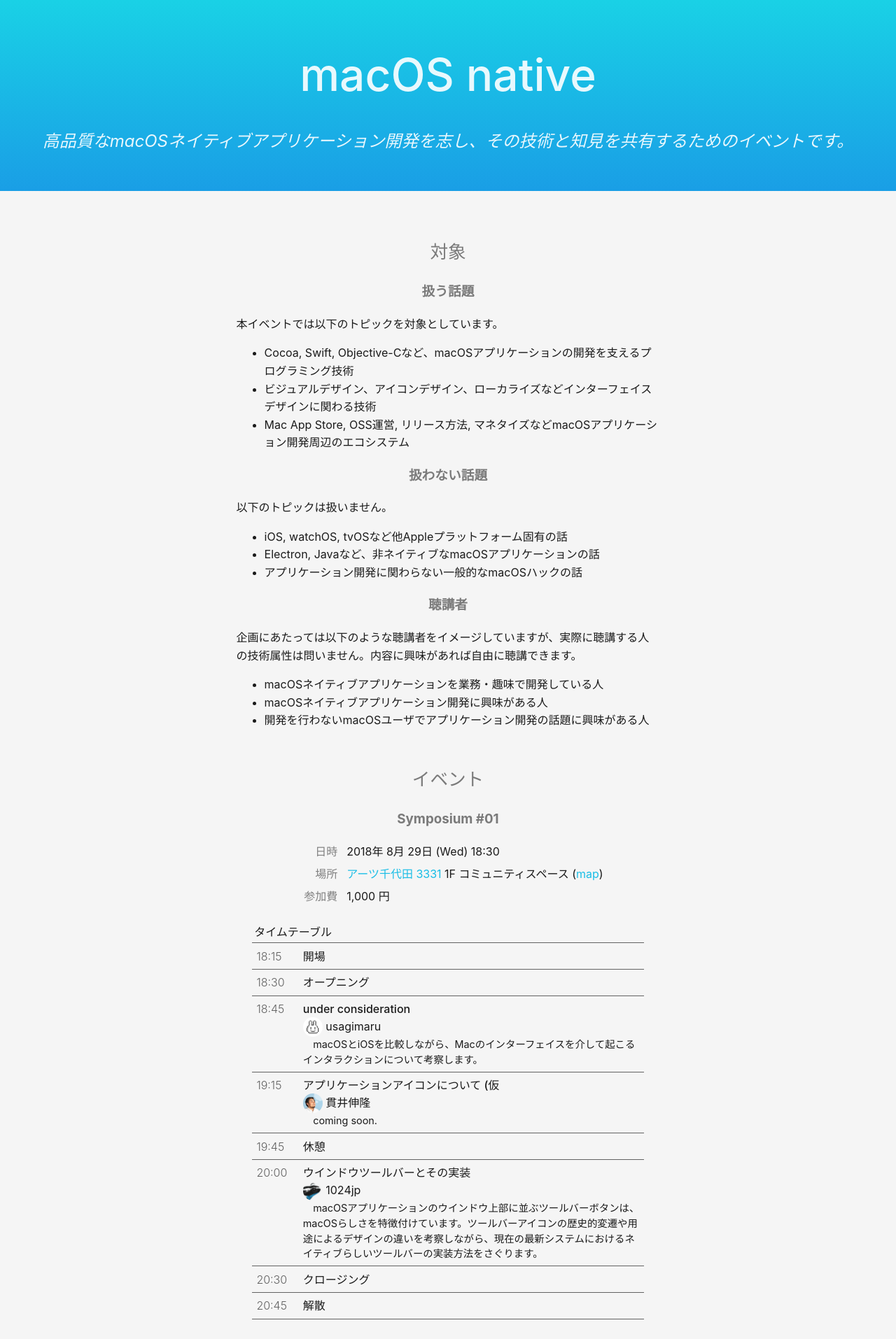
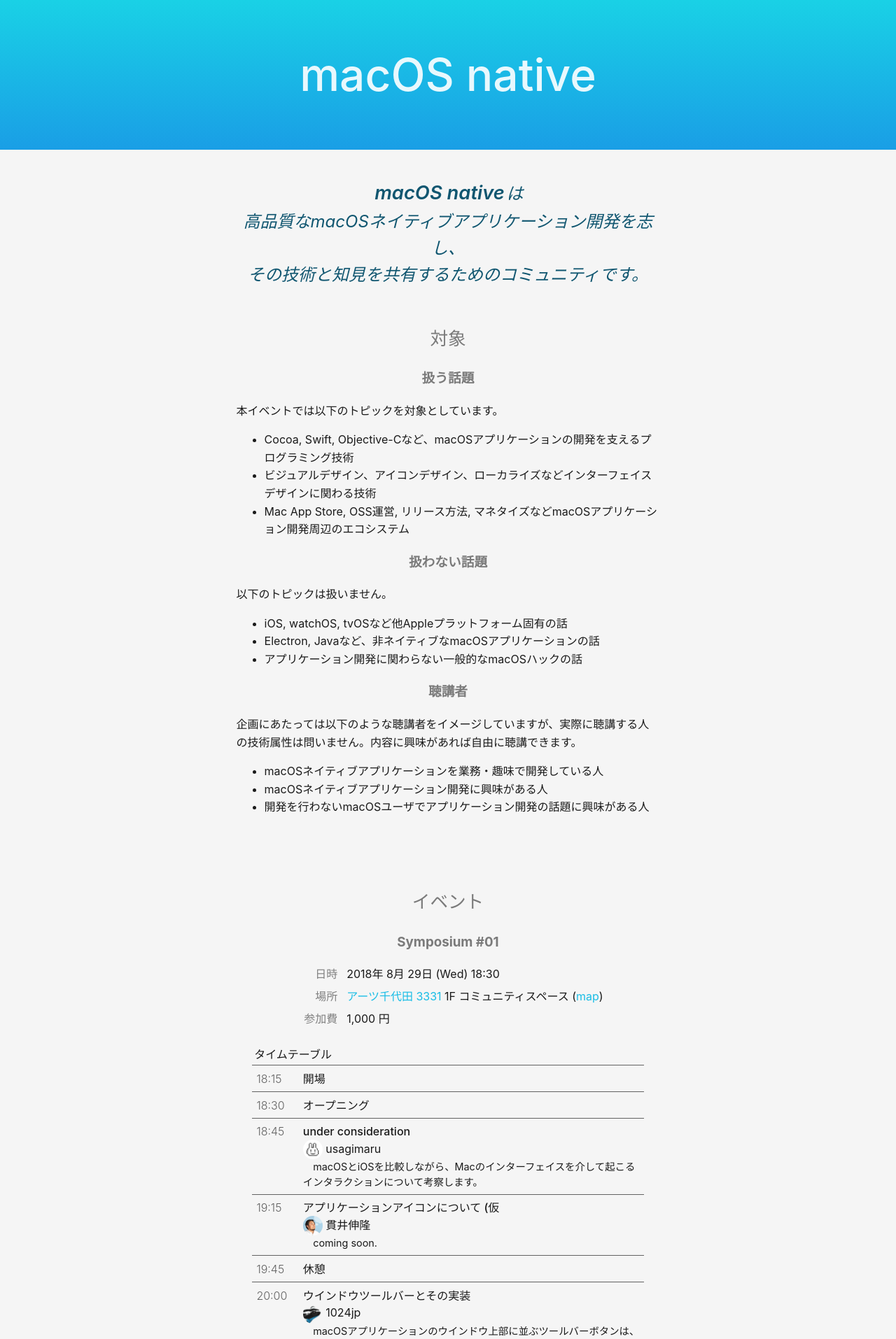
Before and after one commit to macOS-native/macos-native.github.io, a Jekyll site: the page built from index.md, in a window 1280 px wide. Shown: the top 1914 px of the page at 70% size. Built offline with Jekyll 4.4.1, drawn with Linux system fonts in a browser that asks for light colours.

Commit message:
Move tagline to index.md

```diff
--- a/_config.yml
+++ b/_config.yml
@@ -1,5 +1,4 @@
 title: macOS native
-description: 高品質なmacOSネイティブアプリケーション開発を志し、その技術と知見を共有するためのイベントです。
 github_username: macOS-native
 lang: ja
 timezone: Asia/Tokyo
--- a/_layouts/default.html
+++ b/_layouts/default.html
@@ -10,7 +10,6 @@
 <body>
 <header>
     <h1><a href="{{ "/" | absolute_url }}">{{ site.title }}</a></h1>
-    <p>{{ site.description }}</p>
 </header>
 
 
--- a/assets/css/style.css
+++ b/assets/css/style.css
@@ -37,10 +37,7 @@
 header h1 a {
     color: inherit !important;
 }
-header p {
-    font-size: 150%;
-    font-style: italic;
-}
+
 
 
 /* main */
@@ -57,7 +54,7 @@
     color: hsla(0, 0%, 0%, 0.5);
 
     text-align: center;
-    margin-top: 2em;
+    margin-top: 4em;
 }
 main h3 {
     color: hsla(0, 0%, 0%, 0.5);
@@ -76,7 +73,28 @@
 footer {
     text-align: center;
     font-size: 90%;
+    margin-top: 6em;
 }
+
+
+
+/* ------------------------ */
+
+p.tagline {
+    font-size: 150%;
+    font-style: italic;
+    color: hsl(196, 75%, 25%);
+    text-align: center;
+}
+p.tagline em {
+    font-size: 114%;
+    font-weight: 600;
+    padding: 0.1em;
+}
+p.tagline + h2 {
+    margin-top: 2em;
+}
+
 
 
 /* profile */
--- a/index.md
+++ b/index.md
@@ -2,6 +2,11 @@
 layout: default
 title: macOS native
 ---
+
+*macOS native*は<br>
+高品質なmacOSネイティブアプリケーション開発を志し、<br>
+その技術と知見を共有するためのコミュニティです。
+{:.tagline}
 
 
 ## 対象
```
